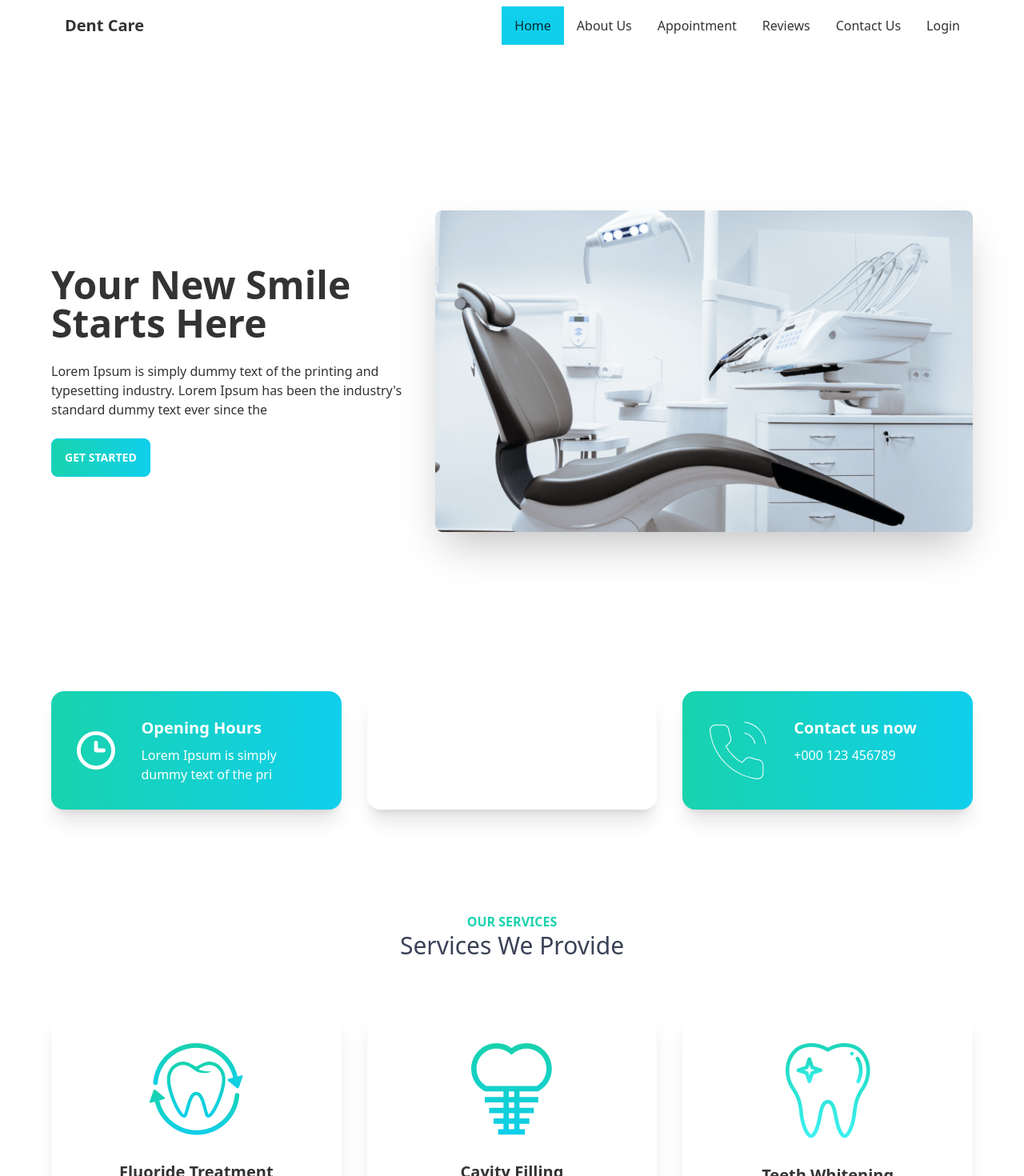
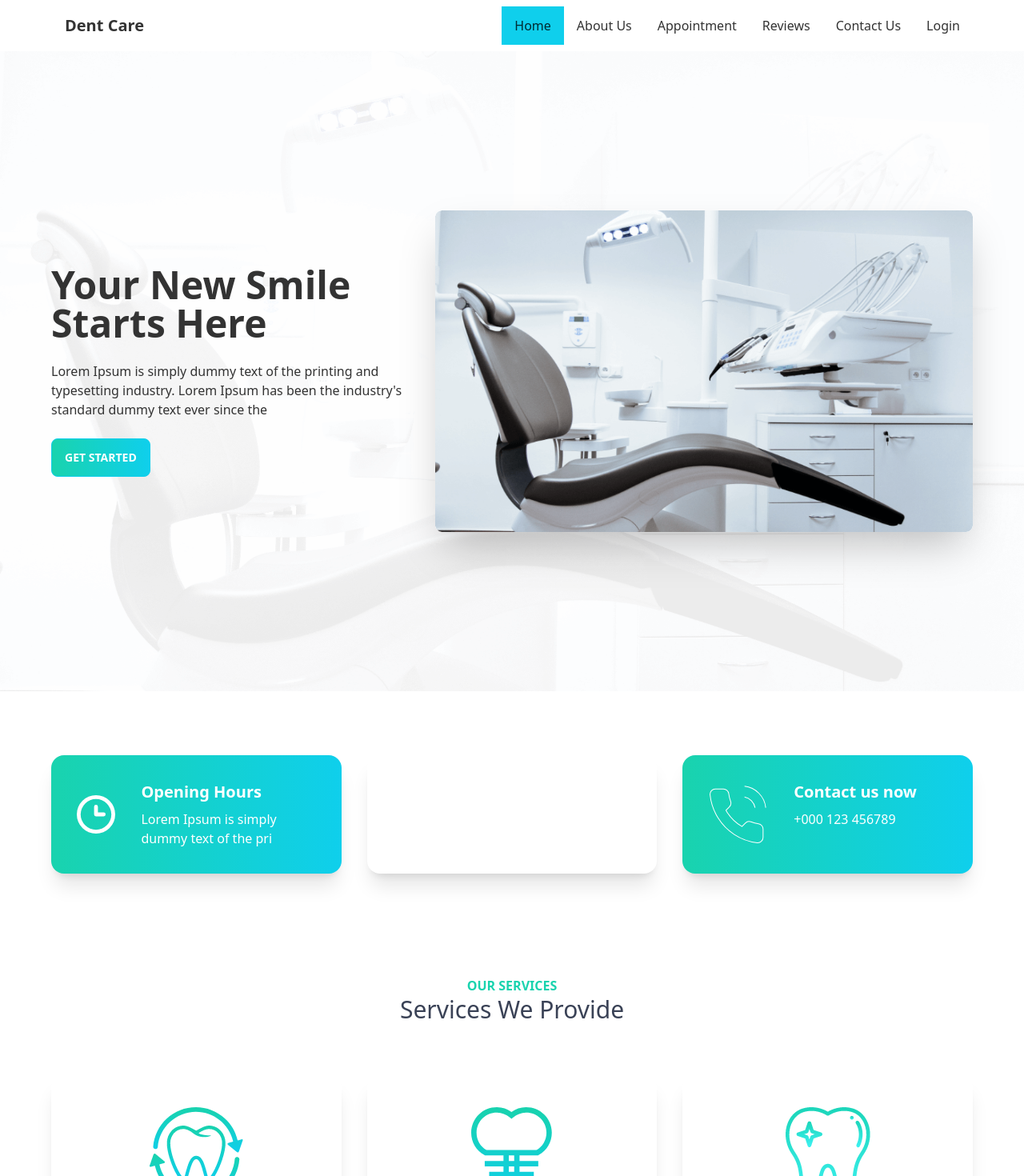
Before and after one commit to G-Mursalin/dent-care-client-site, a React (Create React App) app: page / in a window 1280 px wide. Shown: the top 1470 px of the page at 80% size. Built offline with nearby package versions, Linux system fonts and the light colour scheme.

Commit message:
banner background image added

```diff
--- a/src/Pages/Home/Banner.js
+++ b/src/Pages/Home/Banner.js
@@ -4,9 +4,13 @@ import React from "react";
 import chair from "./../../assets/images/chair.png";
 // Components
 import PrimaryButton from "./../Shared/PrimaryButton";
+import bg from "./../../assets/images/bg.png";
 const Banner = () => {
   return (
-    <section className="hero min-h-screen md:px-16 px-5">
+    <section
+      className="hero min-h-screen md:px-16 px-5"
+      style={{ backgroundImage: `url(${bg})`, backgroundSize: "'cover" }}
+    >
       <div className="flex justify-center items-center flex-col lg:flex-row-reverse">
         <img
           src={chair}
--- a/src/Pages/Home/Info.js
+++ b/src/Pages/Home/Info.js
@@ -28,7 +28,7 @@ const Info = () => {
     },
   ];
   return (
-    <section className="grid lg:grid-cols-3 md:grid-cols-2 grid-col-1 gap-8 md:px-16 px-5 lg:mt-0 mt-20">
+    <section className="grid lg:grid-cols-3 md:grid-cols-2 grid-col-1 gap-8 md:px-16 px-5 mt-20">
       {infoData.map((info, i) => (
         <InfoCard key={i} infoData={info} />
       ))}
```
